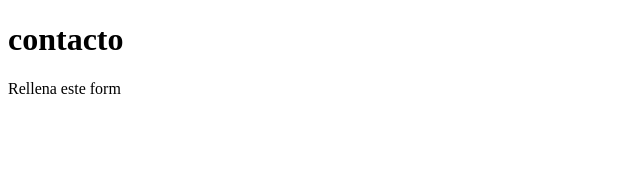
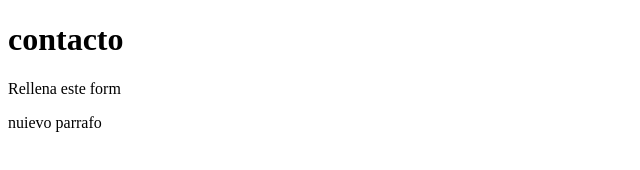
Before and after one commit to impreparla/bar-cazu, a plain HTML site: page contacto.html in a window 1280 px wide. Shown: the whole page, without its empty margins (0-640 px from the left). Drawn offline with Linux system fonts and the light colour scheme.

Commit message:
nuvo parrafo a las 8:57

```diff
--- a/contacto.html
+++ b/contacto.html
@@ -9,5 +9,7 @@
 <body>
     <h1>contacto</h1>
     <p>Rellena este form</p>
+    <p>nuievo parrafo</p>
+
 </body>
 </html>
```
